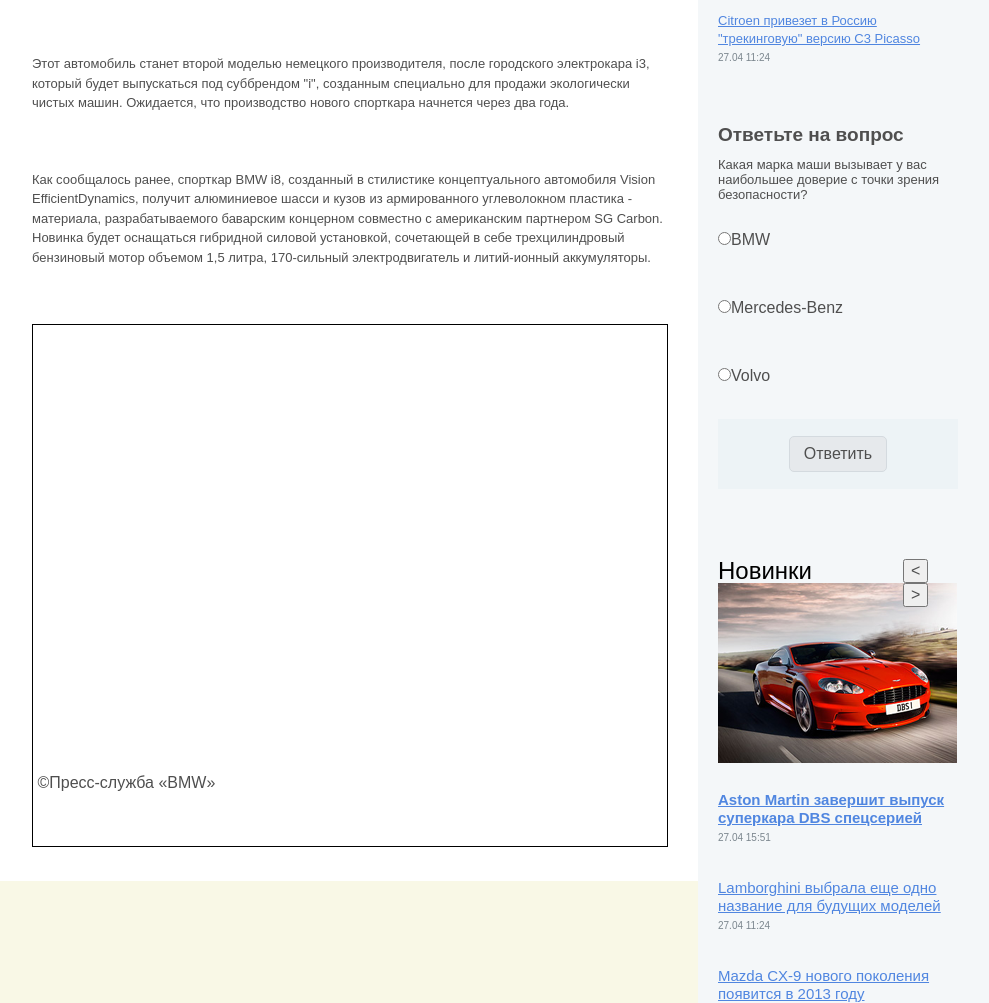
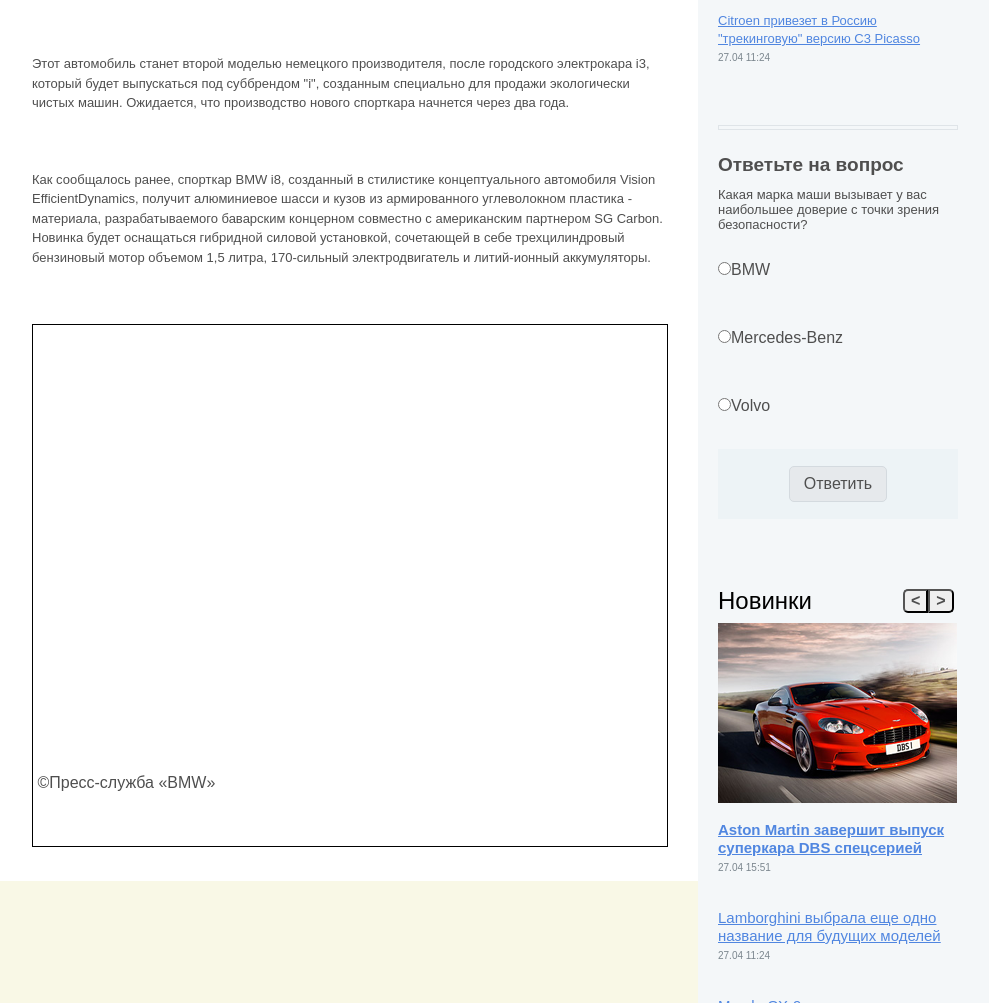
Before and after one commit to agentodessa/Task2, a plain HTML site: page index.html in a window 1280 px wide. Shown: the part 1123-2126 px from the top of the page, without its empty margins (162-1151 px from the left). Drawn offline with Linux system fonts and the light colour scheme.

Commit message:
Buttons Collapse

```diff
--- a/index.html
+++ b/index.html
@@ -58,6 +58,9 @@
                             </div>
 
                             <div class="second_p">
+                                <div class="figures">
+                                    <!--<span>,,</span>       -->
+                                </div>
                                 <p>
                                     Дизельный двигатель BMW Vision EfficientDynamics
                                     включается в работу только когда заряд литий-полимерных
@@ -220,11 +223,11 @@
                                         <h1>Новинки</h1>
 
                                         <div class="nav_buttons">
-                                            <button class="button_rigth"> <span><</span></button>
-                                            <button class="button_left"><span>></span></button>
+                                            <button class="button_left"> <span><</span></button>
+                                            <button class="button_rigth"><span>></span></button>
                                         </div>
 
-                                        <img src="i/bg_news.png"/>
+                                        <img class="photo_view_img" src="i/bg_news.png"/>
                                     </div>
                                 </div>
                                 <div class="new_cars_link">
--- a/styles.css
+++ b/styles.css
@@ -120,10 +120,15 @@
 }
 
 .second_p {
+
     font-size: 13px;
     margin-bottom: 47px;
     line-height: 1.5;
     font-style: italic;
+}
+
+.second_p span {
+
 }
 
 .third_p {
@@ -277,7 +282,9 @@
 }
 
 .splitter {
-
+    height: 3px;
+    border: 1px solid #dfe4e8;
+    margin-bottom: 25px;
 }
 
 .questions {
@@ -359,13 +366,31 @@
 
 }
 .button_rigth {
+    -webkit-border-top-right-radius: 5px;
+    -webkit-border-bottom-right-radius: 5px;
+    -moz-border-radius-topright: 5px;
+    -moz-border-radius-bottomright: 5px;
+    border-top-right-radius: 5px;
+    border-bottom-right-radius: 5px;
+    font-weight: bold;
 
 }
 
 .button_left {
-
+    -webkit-border-top-left-radius: 5px;
+    -webkit-border-bottom-left-radius: 5px;
+    -moz-border-radius-topleft: 5px;
+    -moz-border-radius-bottomleft: 5px;
+    border-top-left-radius: 5px;
+    border-bottom-left-radius: 5px;
+    font-weight: bold;
+    float: left;
 }
 
+
+.photo_view_img {
+     margin-top: 10px;
+ }
 
 .new_cars_link {
     margin-bottom: 34px;
```
